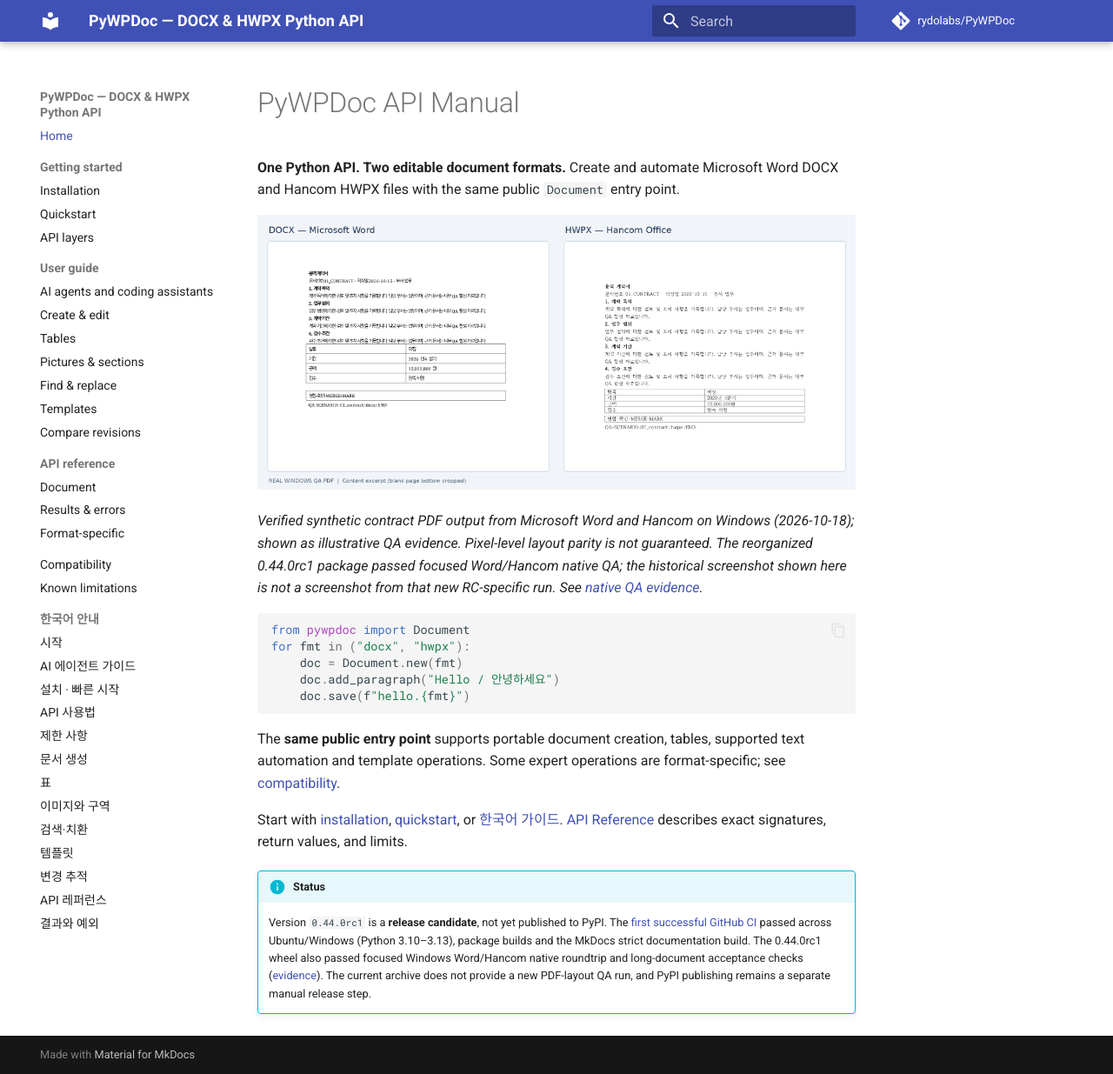
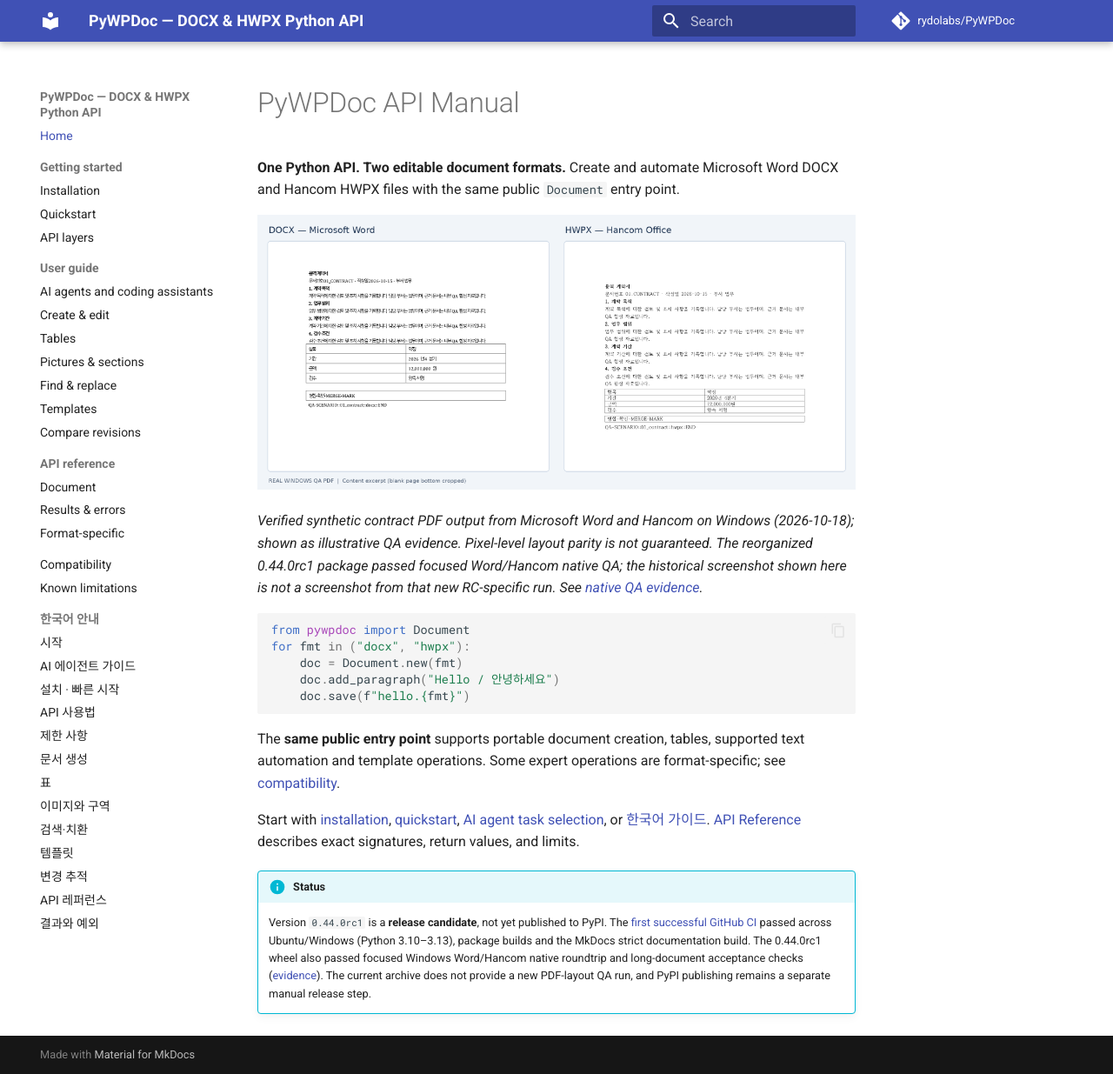
Before and after one commit to rydolabs/PyWPDoc, an MkDocs documentation site: the page built from docs/index.md, in a window 1280 px wide and 1235 px high. Shown: the whole window at 87% size. Built offline with MkDocs 1.6.1 and Material for MkDocs 9.7.7, drawn with Linux system fonts in a browser that asks for light colours; comment, search, counter and statistics services are not loaded.

Commit message:
docs: connect agent guide and current compatibility evidence

```diff
--- a/docs/index.md
+++ b/docs/index.md
@@ -16,7 +16,7 @@
 
 The **same public entry point** supports portable document creation, tables, supported text automation and template operations. Some expert operations are format-specific; see [compatibility](compatibility.md).
 
-Start with [installation](getting-started/installation.md), [quickstart](getting-started/quickstart.md), or [한국어 가이드](ko/index.md). [API Reference](reference/document.md) describes exact signatures, return values, and limits.
+Start with [installation](getting-started/installation.md), [quickstart](getting-started/quickstart.md), [AI agent task selection](agent-guide.md), or [한국어 가이드](ko/index.md). [API Reference](reference/document.md) describes exact signatures, return values, and limits.
 
 !!! info "Status"
     Version `0.44.0rc1` is a **release candidate**, not yet published to PyPI. The [first successful GitHub CI](https://github.com/rydolabs/PyWPDoc/actions/runs/39132701860) passed across Ubuntu/Windows (Python 3.10–3.13), package builds and the MkDocs strict documentation build. The 0.44.0rc1 wheel also passed focused Windows Word/Hancom native roundtrip and long-document acceptance checks ([evidence](testing/native-qa-0440rc1-2026-10-18.md)). The current archive does not provide a new PDF-layout QA run, and PyPI publishing remains a separate manual release step.
```
